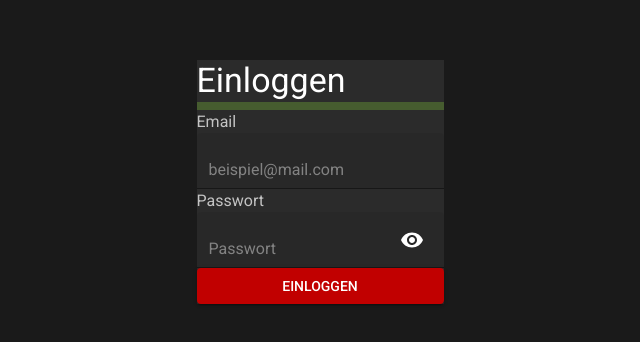
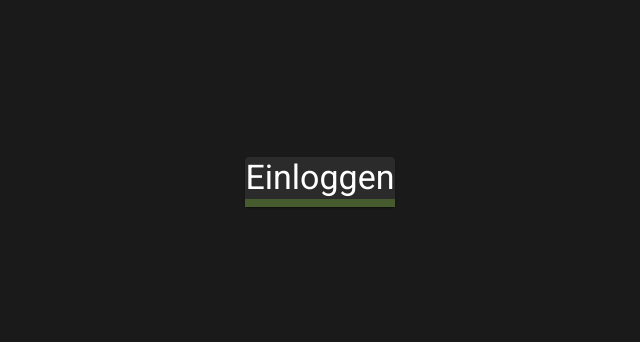
Before and after one commit to SlowMoschen/Brain_Blitz, a React (Vite) app in the folder client/: page /auth/signin in a window 1280 px wide. Shown: the part 218-560 px from the top of the page, without its empty margins (320-960 px from the left). Built offline with nearby package versions, Linux system fonts and the light colour scheme.

Commit message:
misc changes - tried rect-hook-form and zod here before implementing it in the contact form

```diff
--- a/client/src/routes/auth/pages/SignIn.tsx
+++ b/client/src/routes/auth/pages/SignIn.tsx
@@ -1,50 +1,13 @@
 import {
-  Box,
-  FilledInput,
-  FormControl,
-  FormLabel,
-  IconButton,
-  TextField,
-  Typography,
+  Paper,
+  Typography
 } from "@mui/material";
-import useToggle from "../../../shared/hooks/useToggle.hook";
-import Visibility from "@mui/icons-material/Visibility";
-import VisibilityOff from "@mui/icons-material/VisibilityOff";
-import CallToAction from "../../../shared/components/buttons/CallToAction";
 
 export default function SignIn() {
-  const [showPassword, setShowPassword] = useToggle(false);
 
   return (
-    <Box sx={{ bgcolor: "background.secondary" }}>
+    <Paper sx={{ bgcolor: "background.secondary" }}>
         <Typography variant="h4" className="border-b-accent">Einloggen</Typography>
-      <form action="">
-        <FormControl>
-          <FormLabel htmlFor="email">Email</FormLabel>
-          <TextField
-            type="email"
-            variant="filled"
-            placeholder="beispiel@mail.com"
-            color="accent"
-          />
-          <FormLabel htmlFor="password">Passwort</FormLabel>
-          <FilledInput
-            type={showPassword ? "text" : "password"}
-            placeholder="Passwort"
-            color="accent"
-            endAdornment={
-              <IconButton onClick={setShowPassword}>
-                {showPassword ? (
-                  <VisibilityOff sx={{ color: "text.primary" }} />
-                ) : (
-                  <Visibility sx={{ color: "text.primary" }} />
-                )}
-              </IconButton>
-            }
-          />
-          <CallToAction text="Einloggen" />
-        </FormControl>
-      </form>
-    </Box>
+    </Paper>
   );
 }
```
